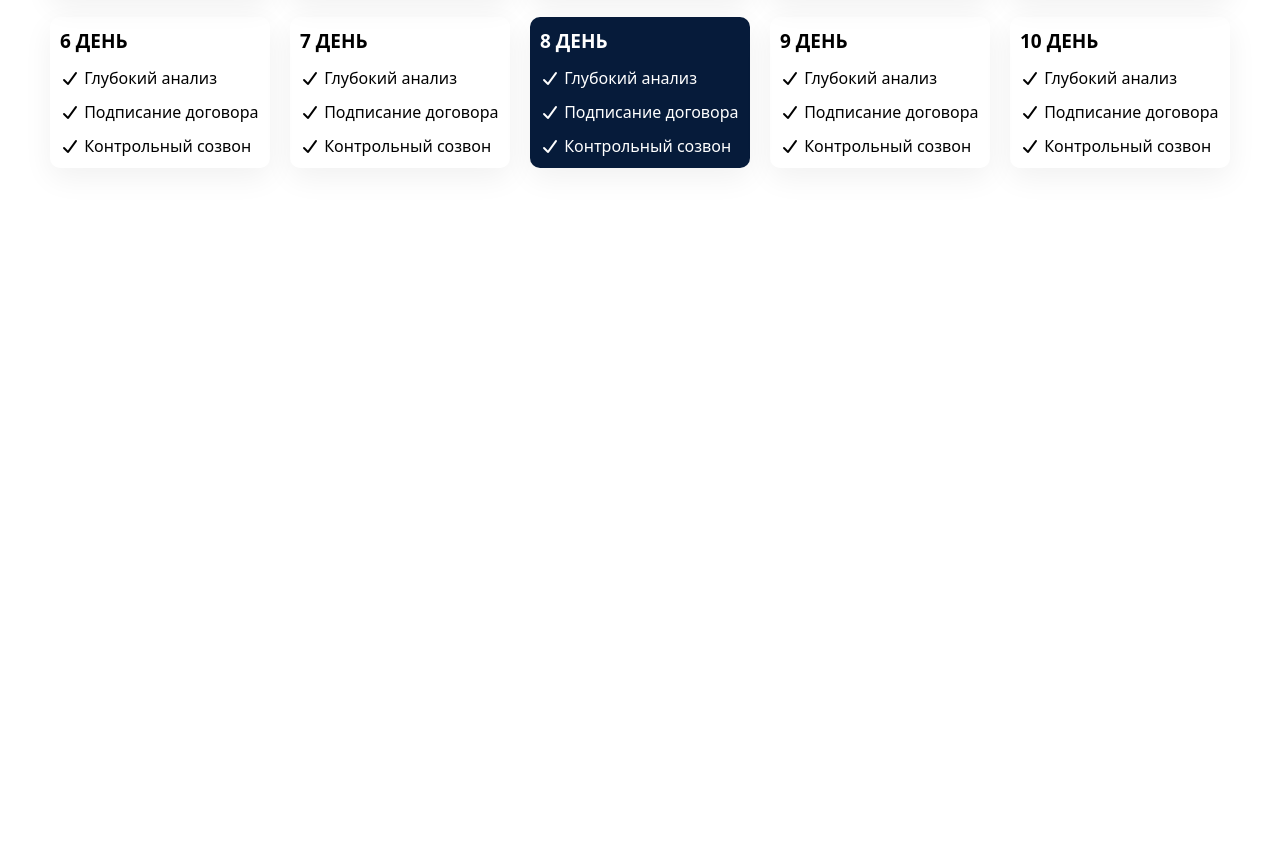
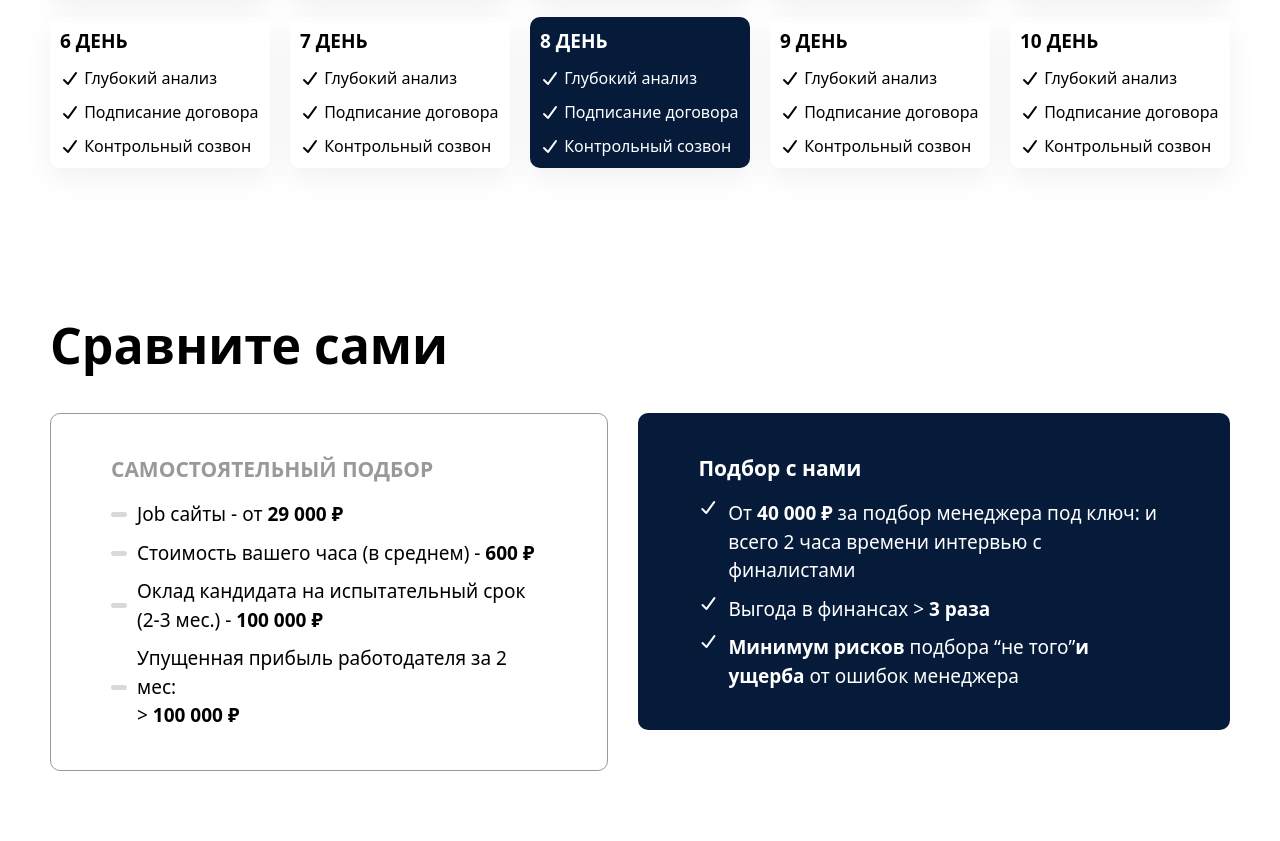
Before and after one commit to Tol1bjon/EXAM2.2.git-and-github, a website: page index.html in a window 1280 px wide. Shown: the part 1195-2036 px from the top of the page. Before the commit the page ends 1433 px from the top, so only its background shows below. Drawn offline with Linux system fonts and the light colour scheme.

Commit message:
Section3

```diff
--- a/index.html
+++ b/index.html
@@ -57,6 +57,9 @@
                 </aside>
             </div>
         </section>
+
+
+
         <section class="max-w-[1200px] m-auto flex flex-col gap-[30px] py-[70px] px-[10px]">
             <h1 class="font-bold text-[50px]">Процесс найма сотрудника</h1>
             <aside class="grid lg:grid-cols-5 grid-cols-1 lg:grid-rows-2 grid-rows-10 gap-[20px]">
@@ -122,6 +125,66 @@
                 </div>
             </aside>
         </section>
+
+
+
+        <section class="max-w-[1200px] m-auto flex flex-col gap-[30px] py-[70px] px-[10px]">
+            <h1 class="font-bold text-[50px]">Сравните сами</h1>
+            <aside class="flex lg:flex-row flex-col gap-[30px] items-start justify-between">
+                <div class="p-[40px] px-[60px] flex flex-col gap-[15px] border-1 border-[#999999] rounded-[10px]">
+                    <h1 class="font-bold text-[21px] text-[#999999]">САМОСТОЯТЕЛЬНЫЙ ПОДБОР</h1>
+                    <div class="flex flex-col gap-[10px]">
+                        <div class="flex gap-[10px] items-center">
+                            <img src="./src/Rectangle 1.png" alt="">
+                            <div>
+                                <p class="text-[19px]">Job сайты - от <span class="font-bold">29 000 ₽</span></p>
+                            </div>
+                        </div>
+                        <div class="flex gap-[10px] items-center">
+                            <img src="./src/Rectangle 1.png" alt="">
+                            <div>
+                                <p class="text-[19px]">Стоимость вашего часа (в среднем) - <span class="font-bold">600 ₽ </span></p>
+                            </div>
+                        </div>
+                        <div class="flex gap-[10px] items-center">
+                            <img src="./src/Rectangle 1.png" alt="">
+                            <div>
+                                <p class="text-[19px]">Оклад кандидата на испытательный срок <br class="lg:flex hidden">(2-3 мес.) - <span class="font-bold">100 000 ₽</span></p>
+                            </div>
+                        </div>
+                        <div class="flex gap-[10px] items-center">
+                            <img src="./src/Rectangle 1.png" alt="">
+                            <div>
+                                <p class="text-[19px]">Упущенная прибыль работодателя за 2 мес: <br class="lg:flex hidden">><span class="font-bold"> 100 000 ₽</span></p>
+                            </div>
+                        </div>
+                    </div>
+                </div>
+                <div class="p-[40px] px-[60px] flex flex-col gap-[15px] bg-[#061B3A] rounded-[10px] text-[white]">
+                    <h1 class="font-bold text-[21px]">Подбор с нами</h1>
+                    <div class="flex flex-col gap-[10px]">
+                        <div class="flex gap-[10px]">
+                            <i class="fa-solid fa-check"></i>
+                            <div>
+                                <p class="text-[19px]">От<span class="font-bold"> 40 000 ₽</span> за подбор менеджера под ключ: и <br class="lg:flex hidden">всего 2 часа времени интервью с финалистами</p>
+                            </div>
+                        </div>
+                        <div class="flex gap-[10px]">
+                            <i class="fa-solid fa-check"></i>
+                            <div>
+                                <p class="text-[19px]">Выгода в финансах > <span class="font-bold">3 раза</span></p>
+                            </div>
+                        </div>
+                        <div class="flex gap-[10px]">
+                            <i class="fa-solid fa-check"></i>
+                            <div>
+                                <p class="text-[19px]"><span class="font-bold">Минимум рисков</span> подбора “не того”<span class="font-bold">и <br class="lg:flex hidden"> ущерба</span> от ошибок менеджера</p>
+                            </div>
+                        </div>
+                    </div>
+                </div>
+            </aside>
+        </section>
     </main>
 </body>
 </html>
```
Also changed, not shown: src/Rectangle 1.png (added), src/output.css.
